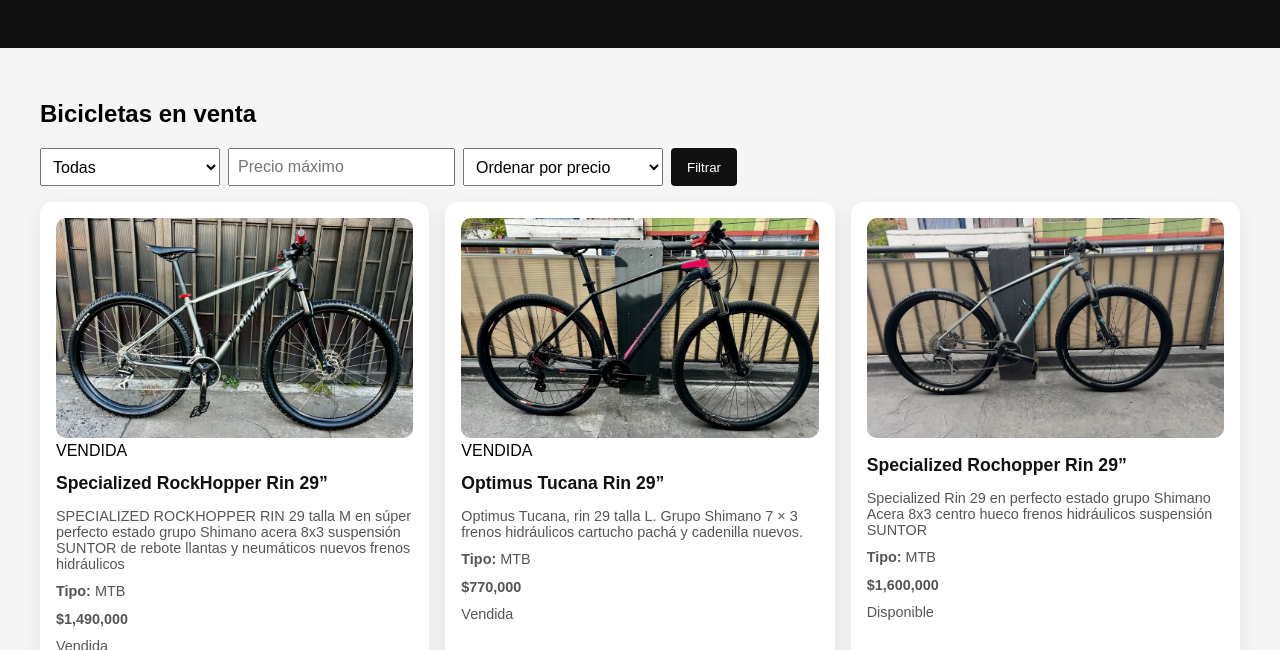
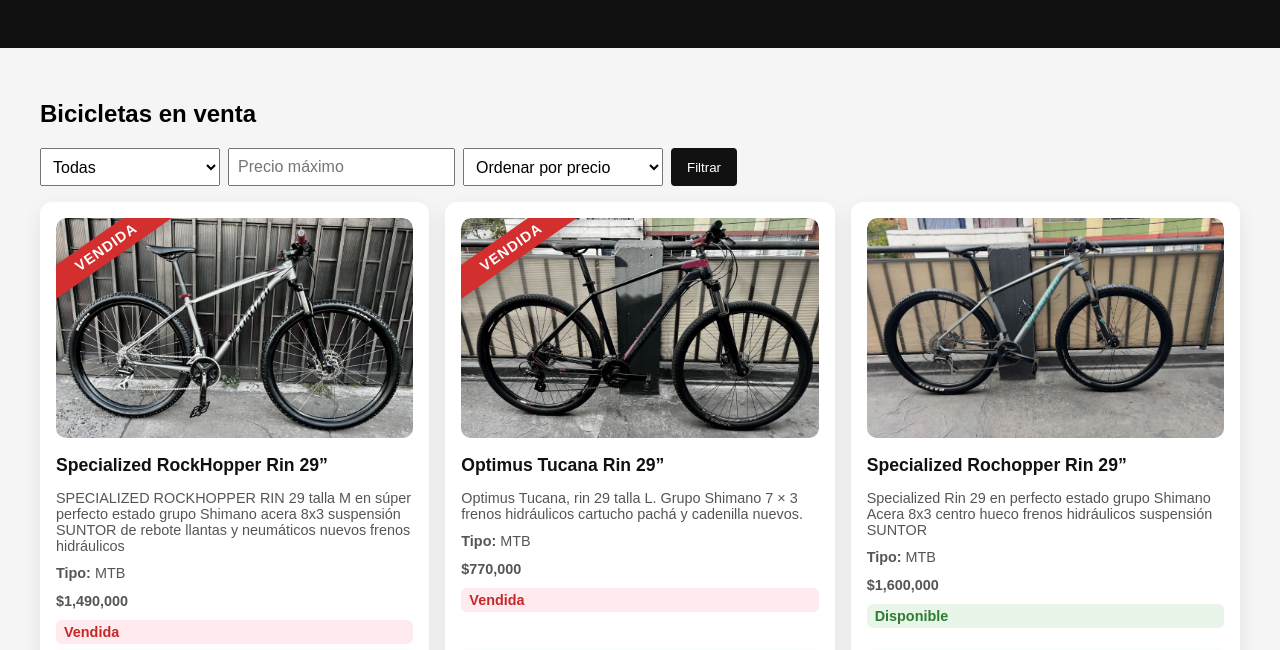
Before and after one commit to SantiagoUrrego1031/Bici-Enjoy, a plain HTML site: page index.html in a window 1280 px wide. Shown: the part 137-787 px from the top of the page. Drawn offline with Linux system fonts and the light colour scheme.

Commit message:
Enhance card styles with status and image effects
Added styles for card status indicators and image container.

```diff
--- a/css/styles.css
+++ b/css/styles.css
@@ -34,6 +34,7 @@
   display: flex;
   flex-direction: column;
   gap: 0.5rem;
+  animation: fadeUp 0.35s ease forwards;
 }
 
 .card:hover {
@@ -163,11 +164,6 @@
   }
 }
 
-/* Estado animado */
-.card {
-  animation: fadeUp 0.35s ease forwards;
-}
-
 /* Micro-interacción en imagen */
 .card img {
   transition: transform 0.25s ease;
@@ -187,3 +183,51 @@
 header {
   padding: 2.2rem 1rem;
 }
+
+/* Card de vendida estilo*/
+
+.estado {
+  font-weight: bold;
+  padding: 4px 8px;
+  border-radius: 6px;
+  display: inline-block;
+  font-size: 0.8rem;
+}
+
+.estado.disponible {
+  background: #e8f5e9;
+  color: #2e7d32;
+}
+
+.estado.vendida {
+  background: #ffebee;
+  color: #c62828;
+}
+
+/*Container IMG*/
+
+.img-container {
+  position: relative;
+  overflow: hidden;
+  border-radius: 10px;
+}
+
+/* Banda diagonal */
+.vendido-ribbon {
+  position: absolute;
+  top: 15px;
+  left: -50px;
+  width: 200px;
+  text-align: center;
+  background: #d32f2f;
+  color: white;
+  font-weight: bold;
+  padding: 6px 0;
+  transform: rotate(-35deg);
+  font-size: 0.9rem;
+  letter-spacing: 1px;
+  box-shadow: 0 4px 8px rgba(0,0,0,0.2);
+}
+.card.vendida img {
+  filter: grayscale(60%);
+}
```
